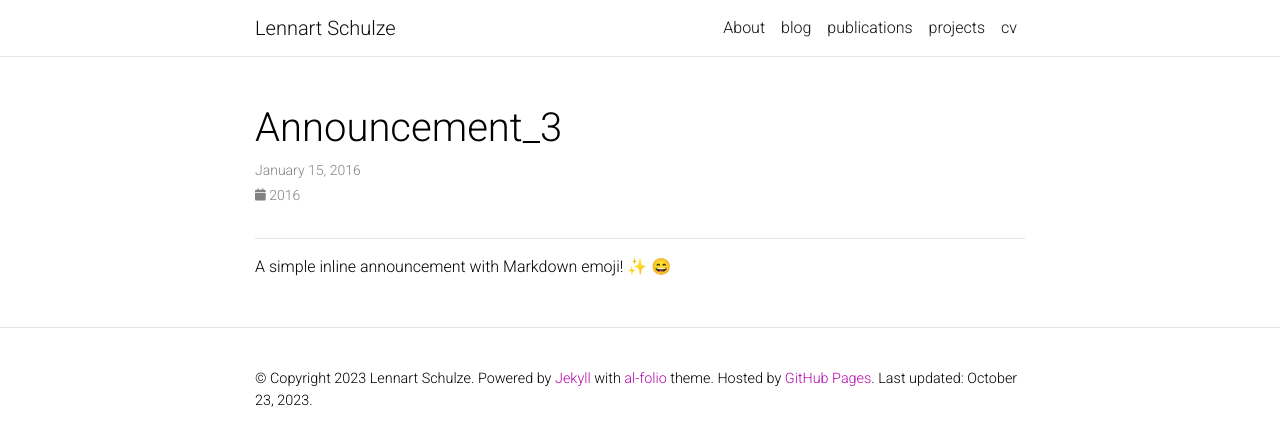
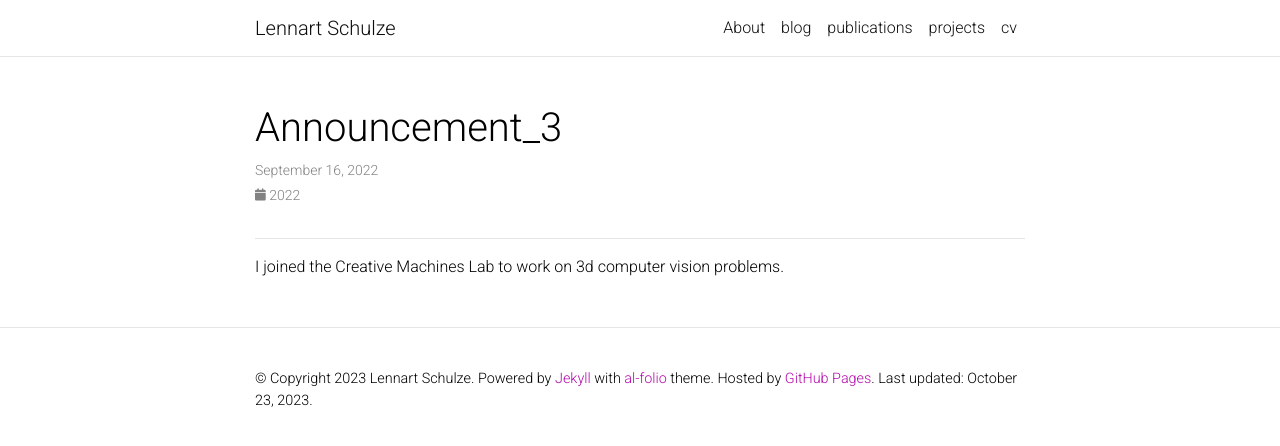
Before and after one commit to lenn-arts/lenn-arts.github.io, a Jekyll site: the page built from _news/announcement_3.md, in a window 1280 px wide. Shown: the top 446 px of the page. Built offline with Jekyll 4.4.1, drawn with Linux system fonts in a browser that asks for light colours; emoji names are drawn with the system emoji font; comment, search, counter and statistics services are not loaded; a style sheet for code colours, icons or effects is not loaded.

Commit message:
Update announcement_3.md

```diff
--- a/_news/announcement_3.md
+++ b/_news/announcement_3.md
@@ -1,8 +1,8 @@
 ---
 layout: post
-date: 2016-01-15 07:59:00-0400
+date: 2022-09-16
 inline: true
 related_posts: false
 ---
 
-A simple inline announcement with Markdown emoji! :sparkles: :smile:
+I joined the Creative Machines Lab to work on 3d computer vision problems.
```
